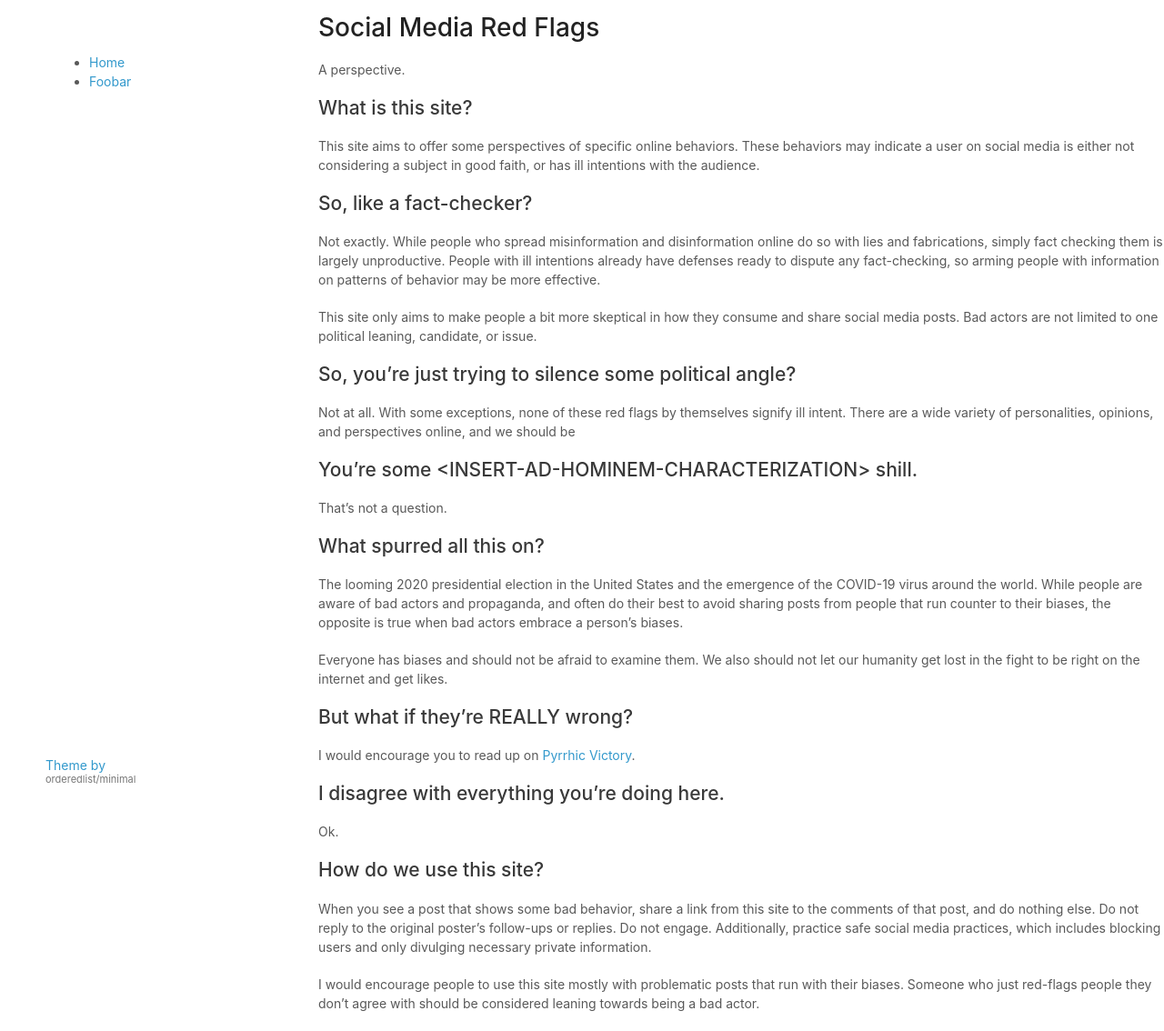
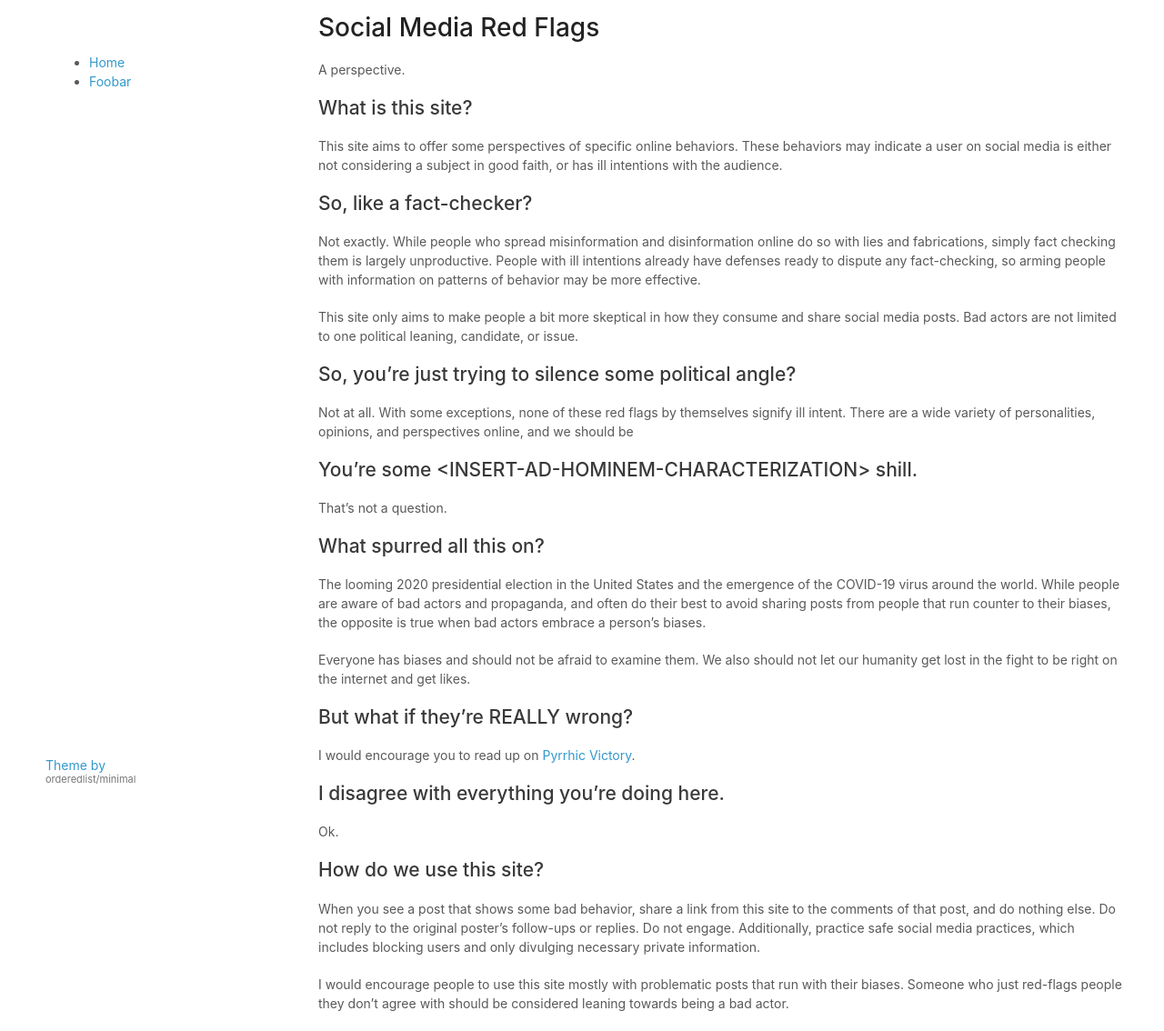
Before and after one commit to numbertheory/red-flags, a Jekyll site: the page built from README.md, in a window 1280 px wide. Shown: the whole page at 91% size. Built offline with Jekyll 4.4.1, drawn with Linux system fonts in a browser that asks for light colours; our own code applies the rules of GitHub Pages for plain Markdown files.

Commit message:
margin pixels

```diff
--- a/stylesheets/styles.css
+++ b/stylesheets/styles.css
@@ -9,6 +9,7 @@ body {
 .main-content {
   position: absolute;
   left: 350px;
+  margin-right: 40px;
   top: 15px;
 }
 
```
